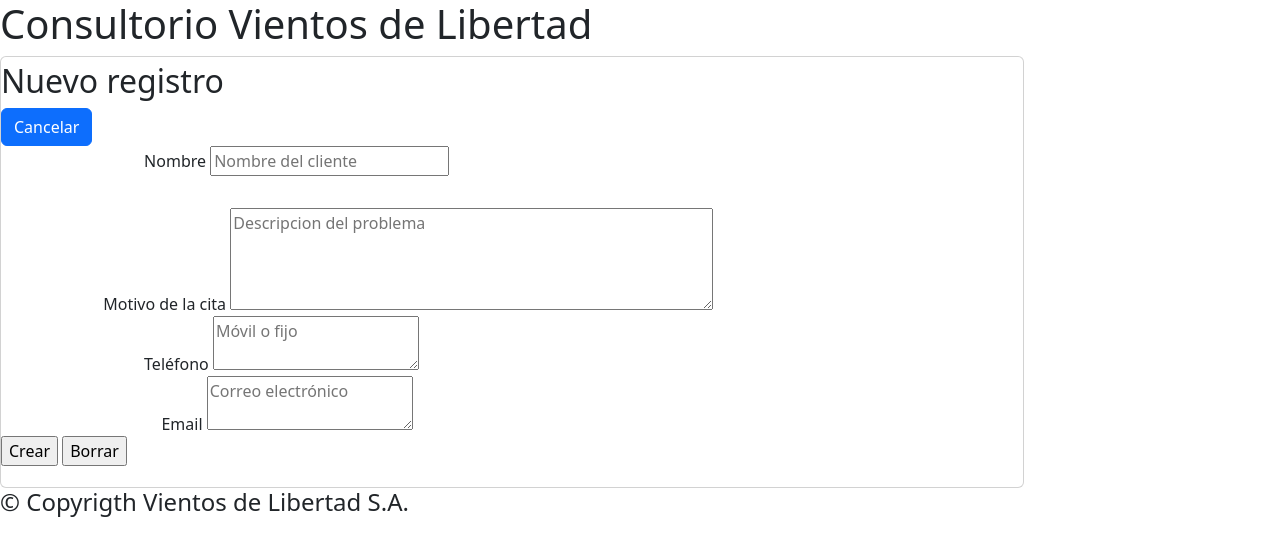
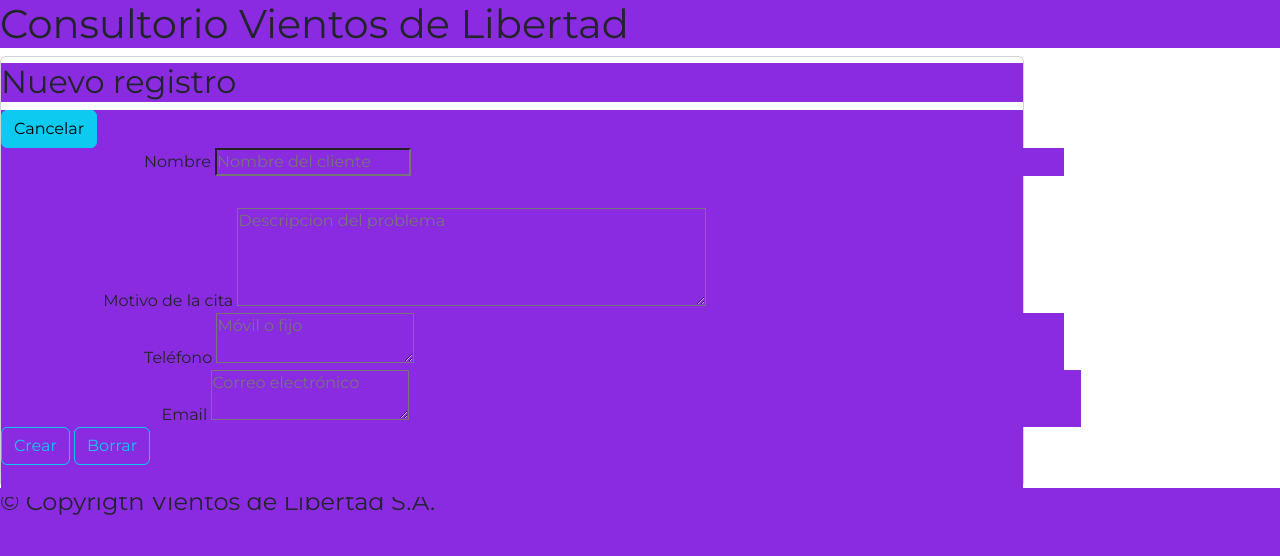
Before and after one commit to raquel2002x/vientosDeLibertad, a PHP site: page /?action=create in a window 1280 px wide. Shown: the top 556 px of the page. Run offline with PHP 8.4, Linux system fonts and the light colour scheme; some libraries are stand-ins or nearby versions.

Commit message:
add new CSS files and edit bottoms

```diff
--- a/index.php
+++ b/index.php
@@ -5,7 +5,14 @@
     <meta http-equiv="X-UA-Compatible" content="IE=edge">
     <meta name="viewport" content="width=device-width, initial-scale=1.0">
     <link rel="shortcut icon" href="./src/Public/images/logo.png">
+    <link rel="stylesheet" href="https://fonts.googleapis.com/css2?family=Montserrat&display=swap"/>
+    <link rel="stylesheet" href="src/Css/cssClientList.css"/>
+    <link rel="stylesheet" href="src/Css/cssCreateClient.css"/>
+    <link rel="stylesheet" href="src/Css/cssEditClient.css"/>
+    <link rel="stylesheet" href="src/Css/header.css"/>
+    <link rel="stylesheet" href="src/Css/footer.css"/>
     <title>Consultorio Vientos de Libertad</title>
+
 </head>
 <body>
     <?php
--- /dev/null
+++ b/src/Css/cssClientList.css
@@ -0,0 +1,6 @@
+* {
+    margin: 0;
+    padding: 0;
+    background-color: blueviolet;
+    font-family: "Montserrat";
+}
--- /dev/null
+++ b/src/Css/cssCreateClient.css
@@ -0,0 +1,6 @@
+* {
+    margin: 0;
+    padding: 0;
+    background-color: blueviolet;
+    font-family: "Montserrat";
+}
--- /dev/null
+++ b/src/Css/cssEditClient.css
@@ -0,0 +1,6 @@
+* {
+    margin: 0;
+    padding: 0;
+    background-color: blueviolet;
+    font-family: "Montserrat";
+}
--- a/src/Views/clientList.php
+++ b/src/Views/clientList.php
@@ -12,7 +12,7 @@
 
         <div class="create">
             <a href="?action=create">
-            <button type="button" class=""> add client</button>
+            <button type="button" class="btn btn-outline-info">Añadir cliente</button>
             </a>
         </div>
 
--- a/src/Views/createClient.php
+++ b/src/Views/createClient.php
@@ -11,7 +11,7 @@ require_once("Components/header.php");
 
     <h2 class="textCenter" style="marginBottom: 3rem; margin-top: 1rem;">Nuevo registro</h2>
 
-    <a href="./index.php"><button type="button" class="btn btn-primary">Cancelar</button></a>
+    <a href="./index.php"><button type="button" class="btn btn-info">Cancelar</button></a>
 
         <form class="justifyContentCenter " action='?action=store' method="post">
             <div class="inputGroup" style=" margin-bottom: 2rem; width: 90%; margin-left: 14%;">
@@ -32,10 +32,9 @@ require_once("Components/header.php");
                 <span class="inputGroupText">Email </span>
                 <textarea class="formControl" area-label="With textarea" type="text" name="email" required placeholder="Correo electrónico"></textarea>
             </div>
-            <div class="botones " style="margin-bottom: 2rem;">
-                <input class="btn-lg btn-outline-success go-add-task float" type="submit" value="Crear">
-                <input class="btn-lg btn-outline-warning go-add-task float" type="reset" value="Borrar">
-
+            <div class="btn-outline-info" style="margin-bottom: 2rem;">
+                <input class="btn btn-outline-info" type="submit" value="Crear">
+                <input class="btn btn-outline-info" type="reset" value="Borrar">
             </div>
         </form>
     </main>
```
Also changed, not shown: src/Views/editClient.php (+4 -4 lines), src/Css/cssFormulario.css (deleted), src/Css/footer.css (added), src/Css/header.css (added), 1 other file.
